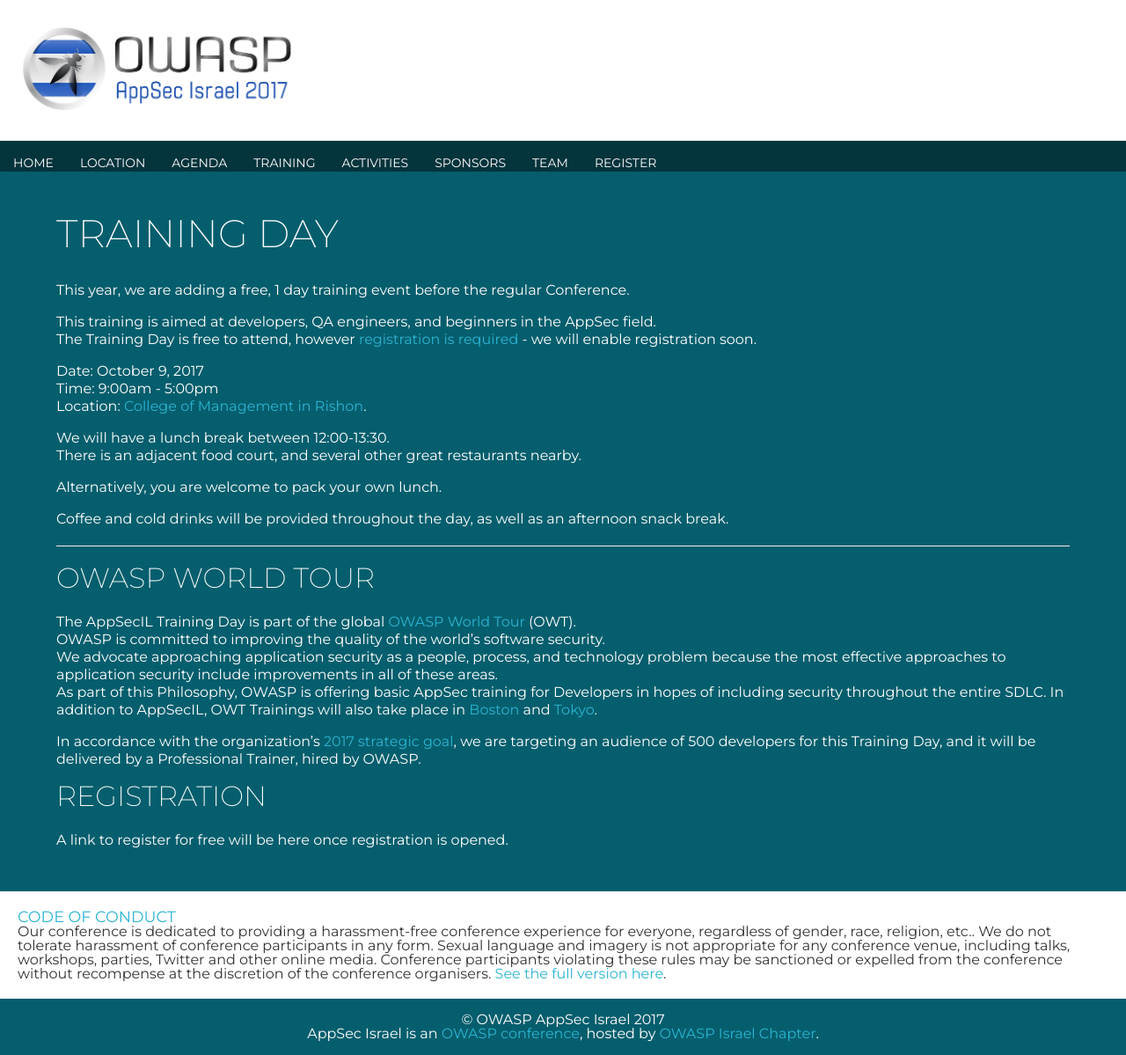
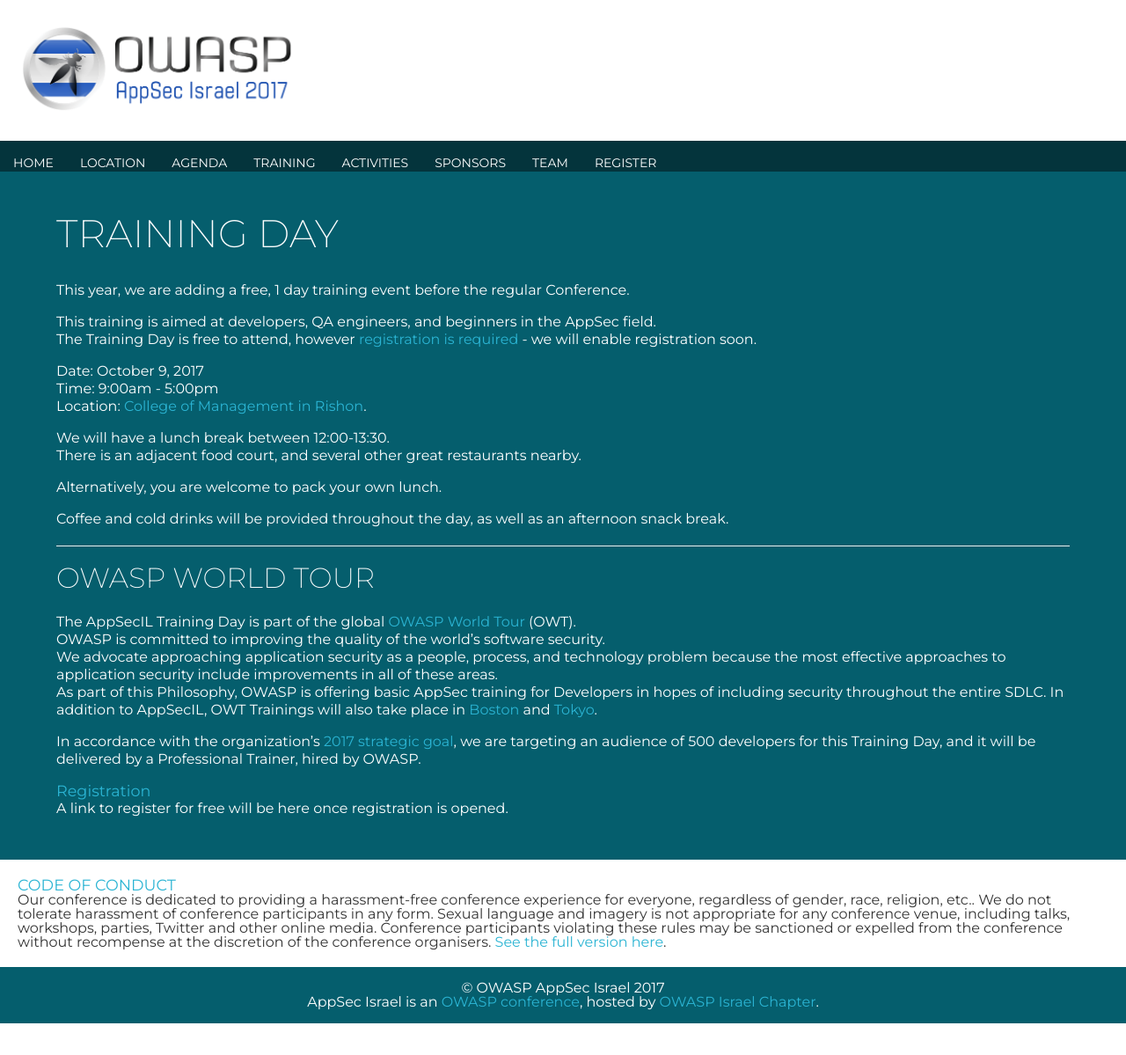
Before and after one commit to OWASP/AppSec-Israel-2017, a Jekyll site: the page built from Training.md, in a window 1280 px wide. Shown: the whole page at 88% size. Built offline with Jekyll 4.4.1, drawn with Linux system fonts in a browser that asks for light colours; our own code applies the rules of GitHub Pages for plain Markdown files; after the commit the page ends 1163 px from its top, so only the background shows below that.

```diff
--- a/Training.md
+++ b/Training.md
@@ -31,5 +31,5 @@ In addition to AppSecIL, OWT Trainings will also take place in [Boston](https://
 
 In accordance with the organization's [2017 strategic goal](https://www.owasp.org/index.php/OWASP_Strategic_Goals), we are targeting an audience of 500 developers for this Training Day, and it will be delivered by a Professional Trainer, hired by OWASP.
 
-### Registration
+#### Registration
 **A link to register for free will be here once registration is opened.**
```
